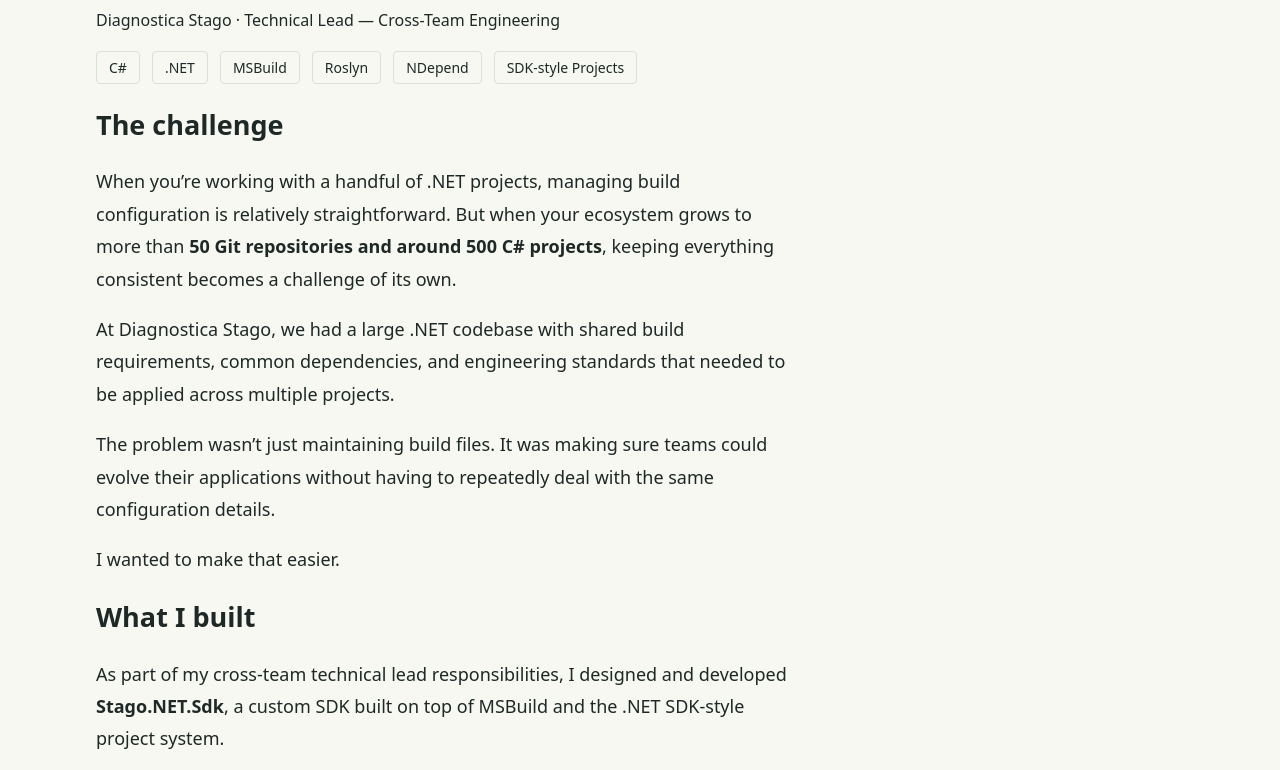
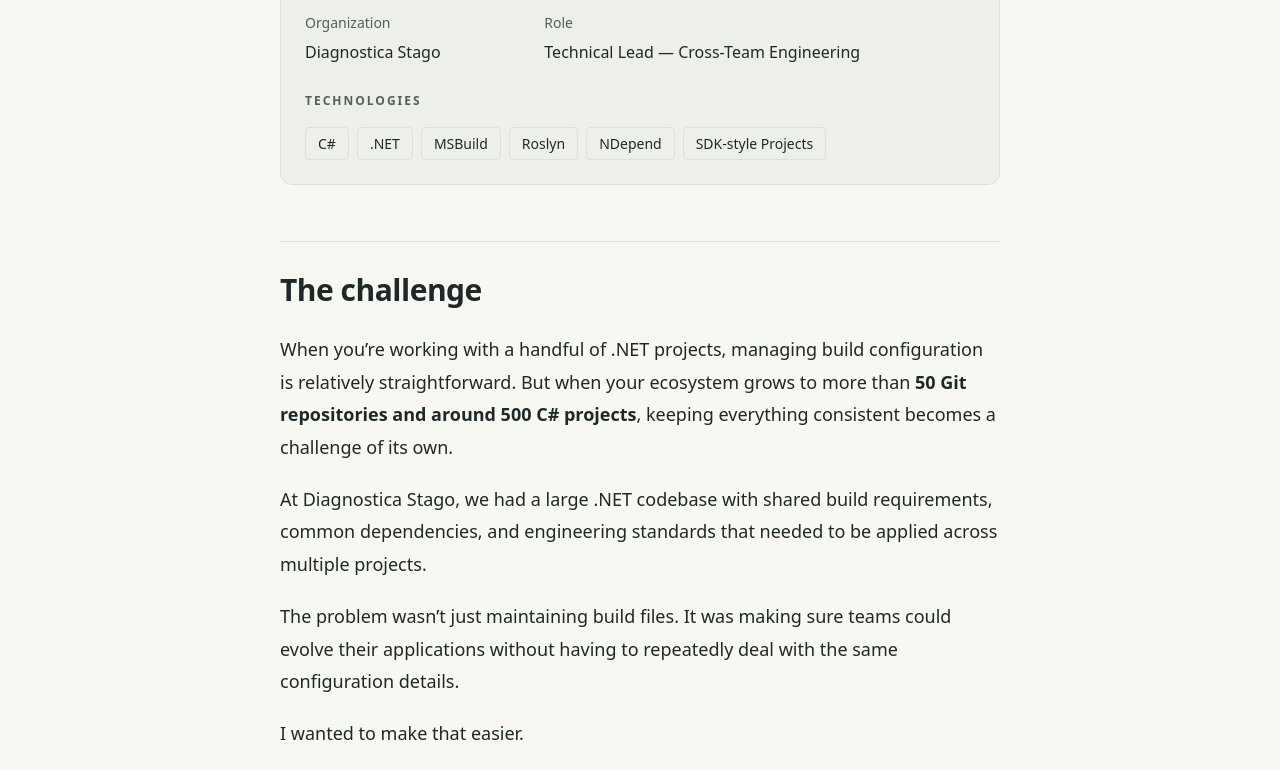
Before and after one commit to chibanemourad/chibanemourad.github.io, an Astro site: page /projects/shared-dotnet-builds in a window 1280 px wide. Shown: the part 555-1325 px from the top of the page. Built offline with nearby package versions, Linux system fonts and the light colour scheme; Astro itself is replaced by a stand-in of ours.

Commit message:
Refine project listing and case study presentation

```diff
--- a/src/pages/projects/[...slug].astro
+++ b/src/pages/projects/[...slug].astro
@@ -14,11 +14,27 @@ const { Content } = await render(entry);
 ---
 
 <Base title={entry.data.title} description={entry.data.description}>
-  <p class="eyebrow">Projects</p>
+  <div class="article-shell">
+    <div class="article-heading">
+      <a class="article-back" href="/projects/">
+        ← Back to projects
+      </a>
+      <p class="eyebrow">Selected work · Case study</p>
       <h1>{entry.data.title}</h1>
-  <p>
-    {entry.data.employer} · {entry.data.role}
-  </p>
+      <p class="article-deck">{entry.data.description}</p>
+    </div>
+    <aside class="project-context" aria-label="Project context">
+      <dl>
+        <div>
+          <dt>Organization</dt>
+          <dd>{entry.data.employer}</dd>
+        </div>
+        <div>
+          <dt>Role</dt>
+          <dd>{entry.data.role}</dd>
+        </div>
+      </dl>
+      <p class="eyebrow">Technologies</p>
       <ul class="technologies">
         {entry.data.technologies.map((technology) => (
           <li>
@@ -26,7 +42,9 @@ const { Content } = await render(entry);
           </li>
         ))}
       </ul>
-  <article class="prose">
+    </aside>
+    <article class="prose article-body">
       <Content />
     </article>
+  </div>
 </Base>
--- a/src/styles/global.css
+++ b/src/styles/global.css
@@ -412,6 +412,80 @@
   }
 }
 
+@layer components {
+  .project-context {
+    max-width: 720px;
+    margin: 0 auto 48px;
+    padding: 24px;
+    border: 1px solid var(--border);
+    border-radius: 12px;
+    background: color-mix(in srgb, var(--accent) 5%, var(--background));
+  }
+  .project-context dl {
+    display: grid;
+    grid-template-columns: 1fr 2fr;
+    gap: 24px;
+    margin: 0 0 24px;
+  }
+  .project-context dt {
+    color: var(--muted);
+    font-size: 14px;
+    margin-bottom: 8px;
+  }
+  .project-context dd {
+    margin: 0;
+    line-height: 1.6;
+  }
+  .project-context .technologies {
+    margin-bottom: 0;
+    gap: 8px;
+    padding: 0;
+  }
+  .article-body ul,
+  .article-body ol {
+    padding-left: 24px;
+  }
+  .article-body li + li {
+    margin-top: 12px;
+  }
+  .project-list-entry {
+    padding: 32px 0 40px;
+    border-top: 1px solid var(--border);
+  }
+  .project-list-entry h2 {
+    max-width: 740px;
+    margin: 16px 0;
+    font-size: clamp(25px, 3vw, 32px);
+    line-height: 1.3;
+    letter-spacing: -0.5px;
+    text-wrap: balance;
+  }
+  .project-list-entry h2 a {
+    text-decoration: none;
+  }
+  .project-list-entry > p:not(.eyebrow) {
+    max-width: 680px;
+    color: var(--muted);
+    font-size: 18px;
+  }
+  .project-read {
+    display: inline-flex;
+    align-items: center;
+    gap: 16px;
+    min-height: 44px;
+    font-size: 14px;
+  }
+  @media (max-width: 600px) {
+    .project-context {
+      padding: 20px;
+    }
+    .project-context dl {
+      grid-template-columns: 1fr;
+      gap: 20px;
+    }
+  }
+}
+
 @layer utilities {
   @media print {
     :root .article-body .astro-code,
```
Also changed, not shown: src/pages/design-system/index.astro (+17 -0 lines), src/pages/projects/index.astro (+17 -7 lines). Lines whose indentation alone changed are shown as unchanged.
